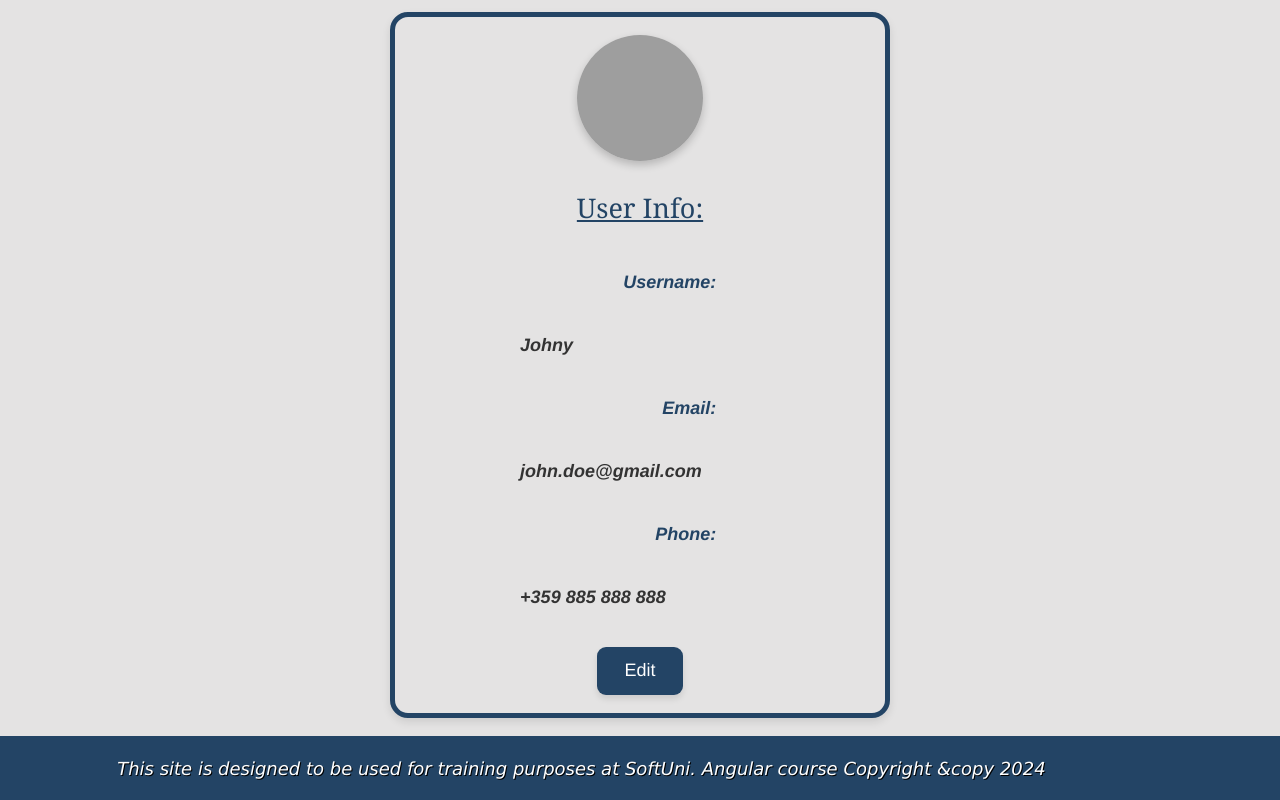
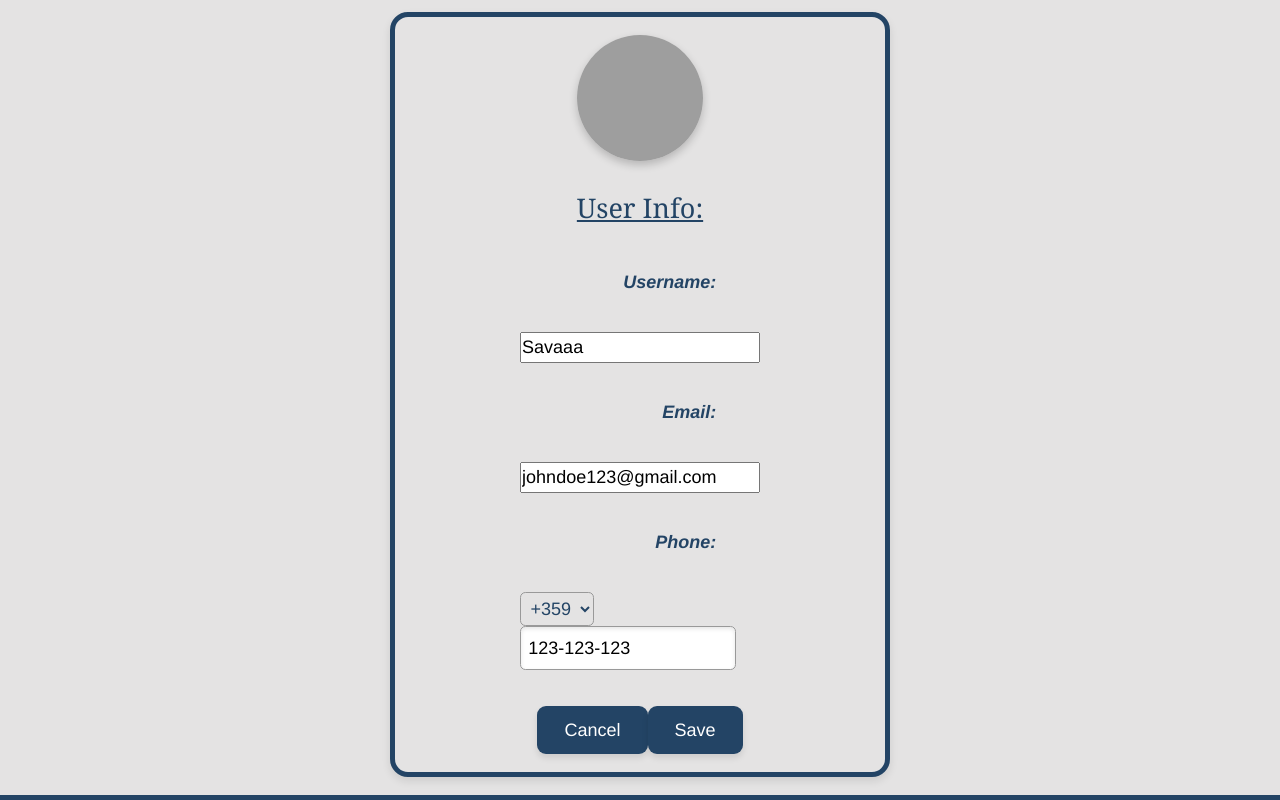
Before and after one commit to savaPopov/Angular-Workshop, an Angular app in the folder blog-posts/: page /profile in a window 1280 px wide. Both pictures are taken after a click on the button "Edit". Shown: the part 190-990 px from the top of the page. Built offline with nearby package versions, Linux system fonts and the light colour scheme; grey boxes are pictures that could not be loaded.

Commit message:
Profile Page Functionality added

```diff
--- a/blog-posts/src/app/user/profile/profile.component.html
+++ b/blog-posts/src/app/user/profile/profile.component.html
@@ -1,18 +1,90 @@
 <div class="container">
     <div class="profile"><img src="./profile.png" alt="default user">
         <h3>User Info:</h3>
+        <!--READ ONLY-->
+        @if(!showEditMode){
+        <ng-container>
             <div class="flex">
                 <p>Username: </p>
-            <p>Johny</p>
+                <p>{{profileDetails.username}} </p>
             </div>
             <div class="flex">
                 <p>Email: </p>
-            <p>john.doe&#64;gmail.com</p>
+                <p>{{profileDetails.email}}</p>
             </div>
             <div class="flex">
                 <p>Phone: </p>
-            <p>+359 885 888 888</p>
+                <p>{{profileDetails.tel}}</p>
             </div>
-        <button class="edit-button">Edit</button>
+            <button class="edit-button" (click)="toggleEditMode()">Edit</button>
+        </ng-container>
+
+        }@else{
+        <ng-container>
+            <form [formGroup]="form" (ngSubmit)="handleSaveProfile()">
+                <div class="flex">
+                    <p>Username: </p>
+                    <input type="text" name="username" id="username" value="Johny" formControlName="username" >
+                </div>
+
+                @if(form.get('username')?.touched){
+                    <div>
+                        @if (form.get('username')?.errors?.['required']) {
+                        <p class="error">
+                            Username is required!
+                        </p>
+                        }
+
+                        @if (form.get('username')?.errors?.['minlength']) {
+                        <p class="error">
+                            Username must be at least 5 characters!
+                        </p>
+                        }
+
+                    </div>
+                    }
+
+                <div class="flex">
+                    <p>Email: </p>
+                    <input type="email" name="email" id="email" value="john.doe@gmail.com" formControlName="email"  >
+                </div>
+
+                @if(form.get('email')?.touched){
+                    <div>
+                        @if (form.get('email')?.errors?.['required']) {
+                        <p class="error">
+                            email is required!
+                        </p>
+                        }
+
+                        @if (form.get('email')?.errors?.['emailValidator']) {
+                        <p class="error">
+                            Email is not valid!
+                        </p>
+                        }
+
+                    </div>
+                    }
+
+                <div class="flex">
+                    <p>Phone: </p>
+                    <div>
+                        <select name="select-tel" id="select-tel" class="tel">
+                            <option value="00359">+359</option>
+                        </select>
+                        <input type="text" name="tel" id="tel" value="885 888 888" formControlName="tel">
                     </div>
                 </div>
+                <button class="red-button" (click)="onCancel($event)">Cancel</button>
+                <button class="green-button" [disabled]="form.invalid"
+                    [style]="{ backgroundColor: form.invalid ? 'grey' : '#234465'  }">Save</button>
+            </form>
+        </ng-container>
+        }
+
+
+        <!--EDIT MODE-->
+
+
+    </div>
+</div>
--- a/blog-posts/src/app/user/profile/profile.component.ts
+++ b/blog-posts/src/app/user/profile/profile.component.ts
@@ -1,12 +1,54 @@
 import { Component } from '@angular/core';
+import { FormControl, FormGroup, ReactiveFormsModule, Validators } from '@angular/forms';
+import { emailValidator } from '../../utils/email.validator';
+import { DOMAINS } from '../../constants';
+import { ProfileDetails } from '../../types/user';
 
 @Component({
   selector: 'app-profile',
   standalone: true,
-  imports: [],
+  imports: [ReactiveFormsModule],
   templateUrl: './profile.component.html',
   styleUrl: './profile.component.css'
 })
 export class ProfileComponent {
+  showEditMode: boolean = false;
 
+  profileDetails: ProfileDetails = {
+    username: 'Savaaa',
+    email: 'johndoe123@gmail.com',
+    tel: '123-123-123',
+  }
+
+  form = new FormGroup({
+    username: new FormControl(this.profileDetails.username, [
+      Validators.required,
+      Validators.minLength(5)]),
+    email: new FormControl(this.profileDetails.email, [
+      Validators.required,
+      emailValidator(DOMAINS)
+    ]),
+    tel: new FormControl(this.profileDetails.tel),
+  })
+
+  toggleEditMode() {
+    this.showEditMode = !this.showEditMode
+  }
+  handleSaveProfile() {
+    console.log(this.form.value);
+    console.log(this.form.invalid)
+    if (this.form.invalid) {
+      return
+    }
+
+    this.profileDetails = this.form.value as ProfileDetails;
+    this.toggleEditMode();
+    console.log(this.profileDetails)
+  }
+
+  onCancel(event: Event) {
+    event.preventDefault()
+    console.log('On cancel Invoked')
+    this.toggleEditMode()
+  }
 }
```
Also changed, not shown: blog-posts/src/app/types/user.ts (+7 -0 lines). Lines whose indentation alone changed are shown as unchanged.
